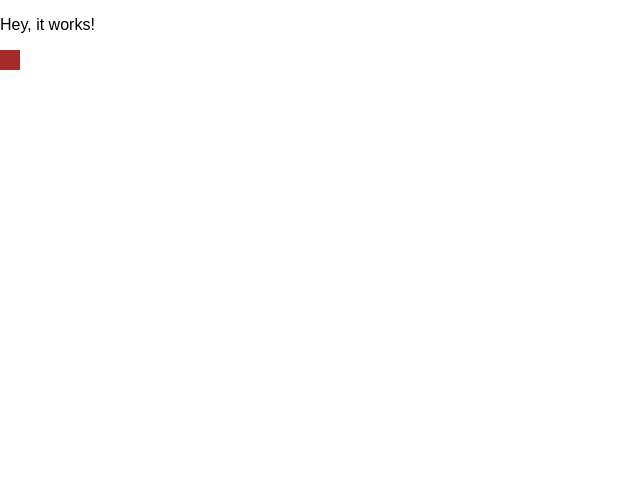
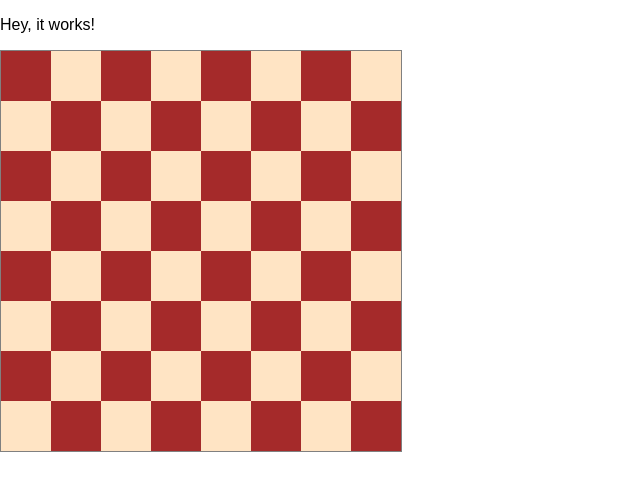
Before and after one commit to franciscocgue/chessdrez, a React app: page / in a window 1280 px wide. Shown: the top 490 px of the page, without its empty margins (0-640 px from the left). Built offline with nearby package versions, Linux system fonts and the light colour scheme.

Commit message:
Board layout complete

```diff
--- /dev/null
+++ b/src/client/components/Board.module.css
@@ -0,0 +1,6 @@
+.board {
+    display: flex;
+    width: 402px;
+    border: 1px solid gray;
+    flex-wrap: wrap;
+}
--- a/src/client/components/Board.tsx
+++ b/src/client/components/Board.tsx
@@ -1,10 +1,20 @@
 import React from 'react';
 import Cell from './Cell';
 
+import styles from './Board.module.css';
+
+const rows: number[] = [1, 2, 3, 4, 5, 6, 7, 8];
+const cols: number[] = [1, 2, 3, 4, 5, 6, 7, 8];
+
 const Board = () => {
     return (
-        <div>
-            <Cell piece={null} posH={1} posV={1} />
+        <div className={styles.board}>
+            {rows.map(
+                row => cols.map(
+                    col =>
+                        <Cell piece={null} posH={col} posV={row} />
+                )
+            )}
         </div>
     )
 };
--- a/src/client/components/Cell.module.css
+++ b/src/client/components/Cell.module.css
@@ -1,11 +1,19 @@
 .blancas {
     background-color: bisque;
-    width: 20px;
-    height: 20px;
+    width: 50px;
+    height: 50px;
+    min-width: 50px;
+    min-height: 50px;
 }
 
 .negras {
     background-color: brown;
-    width: 20px;
-    height: 20px;
+    width: 50px;
+    height: 50px;
+    min-width: 50px;
+    min-height: 50px;
 }
+
+.blancas:hover, .negras:hover {
+    border: 3px solid orange;
+}
--- a/src/client/components/Cell.tsx
+++ b/src/client/components/Cell.tsx
@@ -3,8 +3,8 @@ import React from 'react'
 import styles from './Cell.module.css';
 
 interface Props {
-    posV: 1 | 2 | 3 | 4 | 5 | 6 | 7 | 8,
-    posH: 1 | 2 | 3 | 4 | 5 | 6 | 7 | 8,
+    posV: number, // 1 | 2 | 3 | 4 | 5 | 6 | 7 | 8,
+    posH: number, // 1 | 2 | 3 | 4 | 5 | 6 | 7 | 8,
     piece: null | 'peon' | 'alfil' | 'caballo' | 'torre' | 'reina' | 'rey'
 }
 
```
